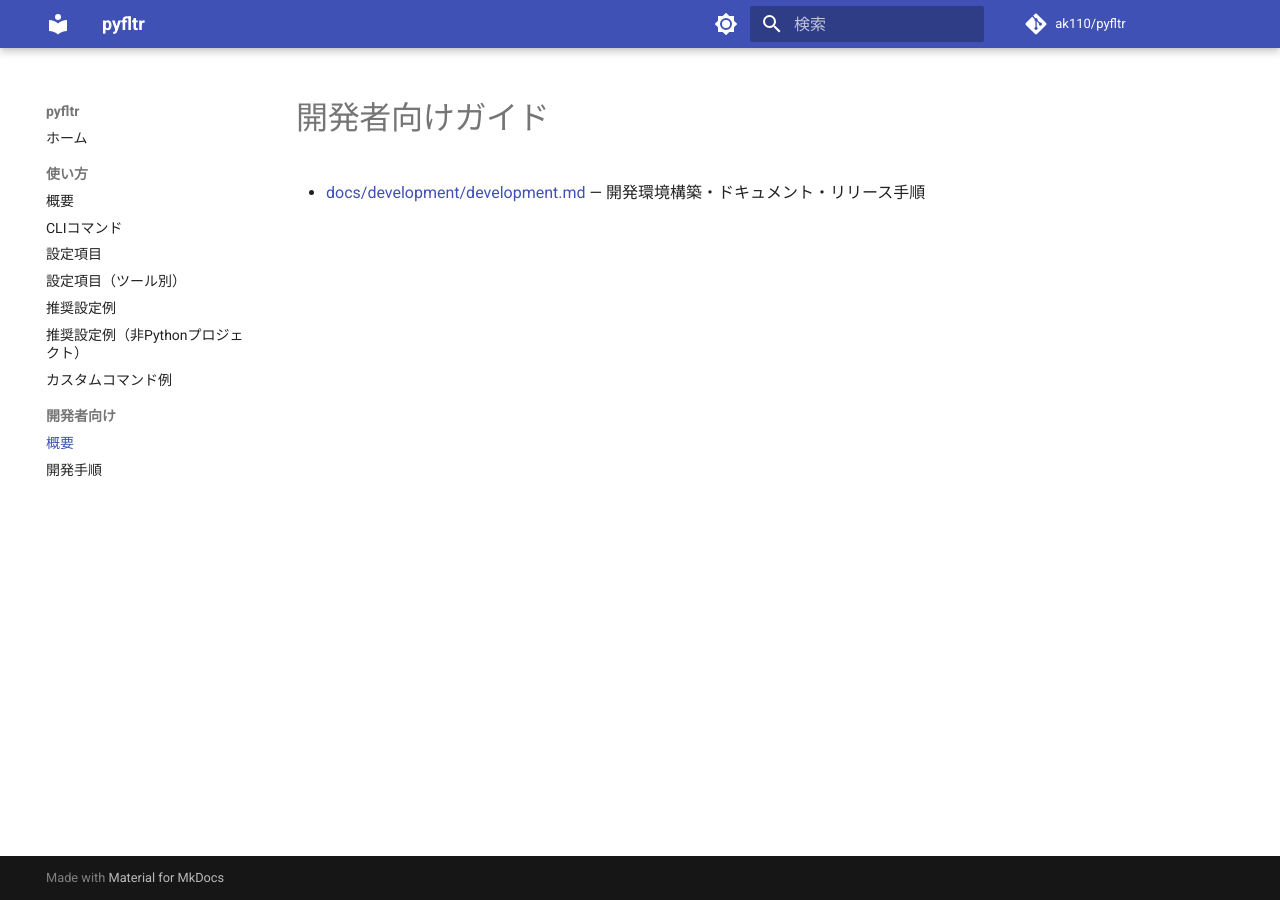
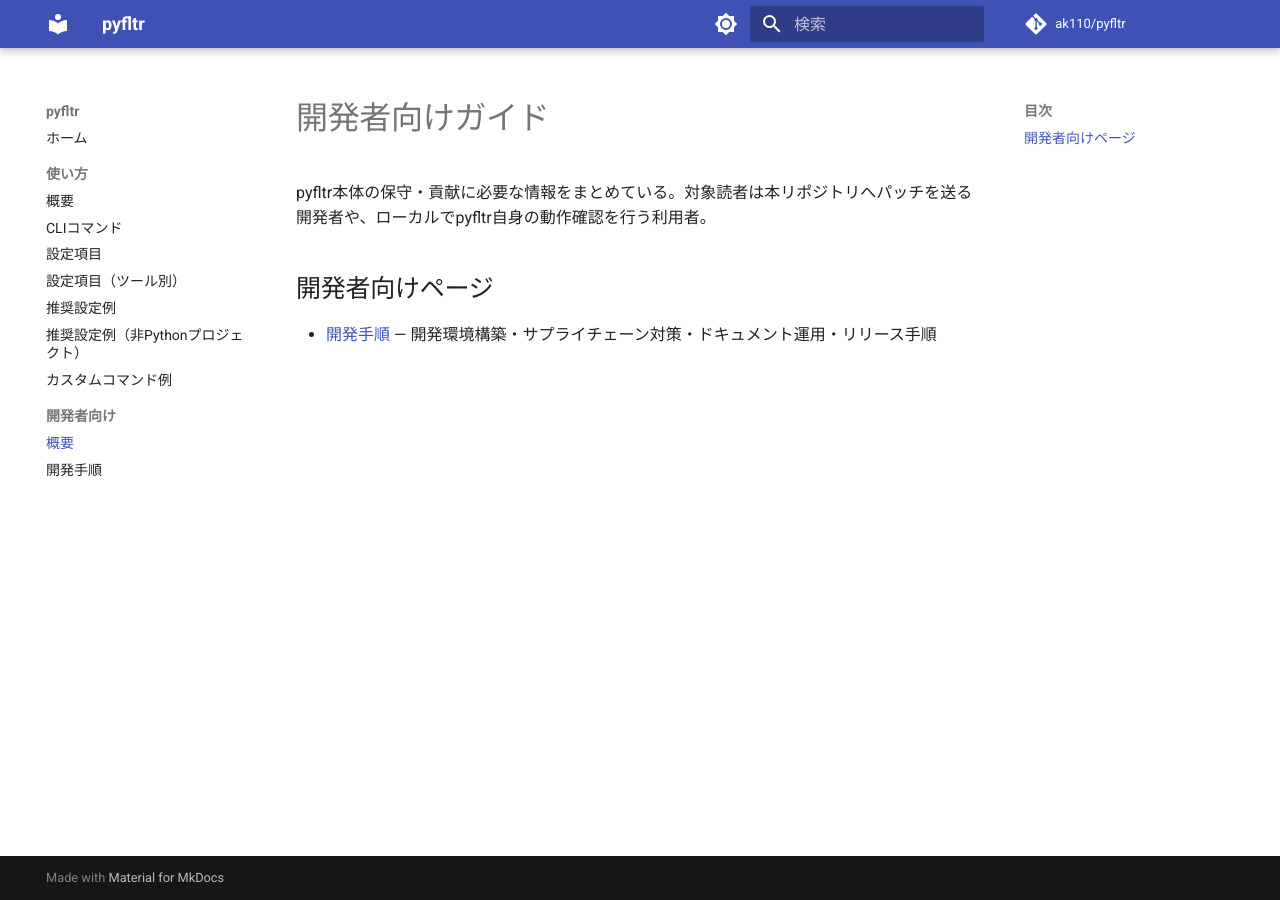
Before and after one commit to ak110/pyfltr, an MkDocs documentation site: the page built from docs/development/index.md, in a window 1280 px wide. Built offline with MkDocs 1.6.1 and Material for MkDocs 9.7.7, drawn with Linux system fonts in a browser that asks for light colours; comment, search, counter and statistics services are not loaded.

Commit message:
docs: 情報設計とリンク表記を整備
docs/development/index.mdをdocs/guide/index.mdと同程度の対称構造へ拡張し、
入口としての役割を揃える。合わせてdocs配下（MkDocs変換対象）のリンク表示
テキストを自然言語へ統一し、ルートパス表記やディレクトリ表記の混在を解消
する。recommended.mdの日本語アンカーリンクはMkDocs TOCでアンカー解決できず
無効化していたため、本文案内へ置換する。

```diff
--- a/docs/development/index.md
+++ b/docs/development/index.md
@@ -1,3 +1,7 @@
 # 開発者向けガイド
 
-- [docs/development/development.md](development.md) — 開発環境構築・ドキュメント・リリース手順
+pyfltr本体の保守・貢献に必要な情報をまとめている。対象読者は本リポジトリへパッチを送る開発者や、ローカルでpyfltr自身の動作確認を行う利用者。
+
+## 開発者向けページ
+
+- [開発手順](development.md) — 開発環境構築・サプライチェーン対策・ドキュメント運用・リリース手順
--- a/docs/guide/configuration.md
+++ b/docs/guide/configuration.md
@@ -154,4 +154,4 @@
 
 ---
 
-個別のツール設定（2段階実行、ファイルパターン、bin-runner、npm系ツール、カスタムコマンド等）の詳細はツール別設定ページ（[docs/guide/configuration-tools.md](configuration-tools.md)）を参照。
+個別のツール設定（2段階実行、ファイルパターン、bin-runner、npm系ツール、カスタムコマンド等）の詳細は[ツール別設定](configuration-tools.md)を参照。
```
Also changed, not shown: docs/guide/recommended.md (+1 -1 lines), docs/index.md (+2 -2 lines).
